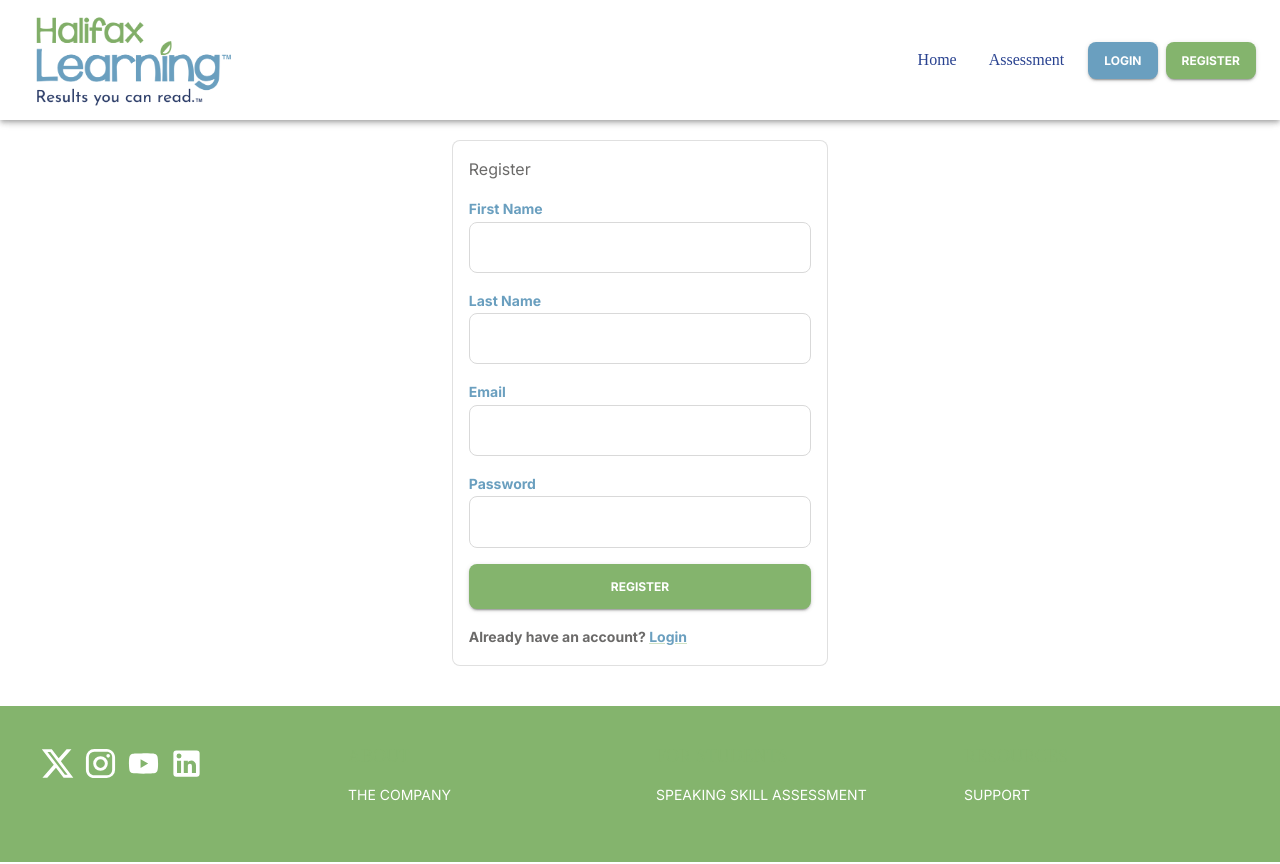
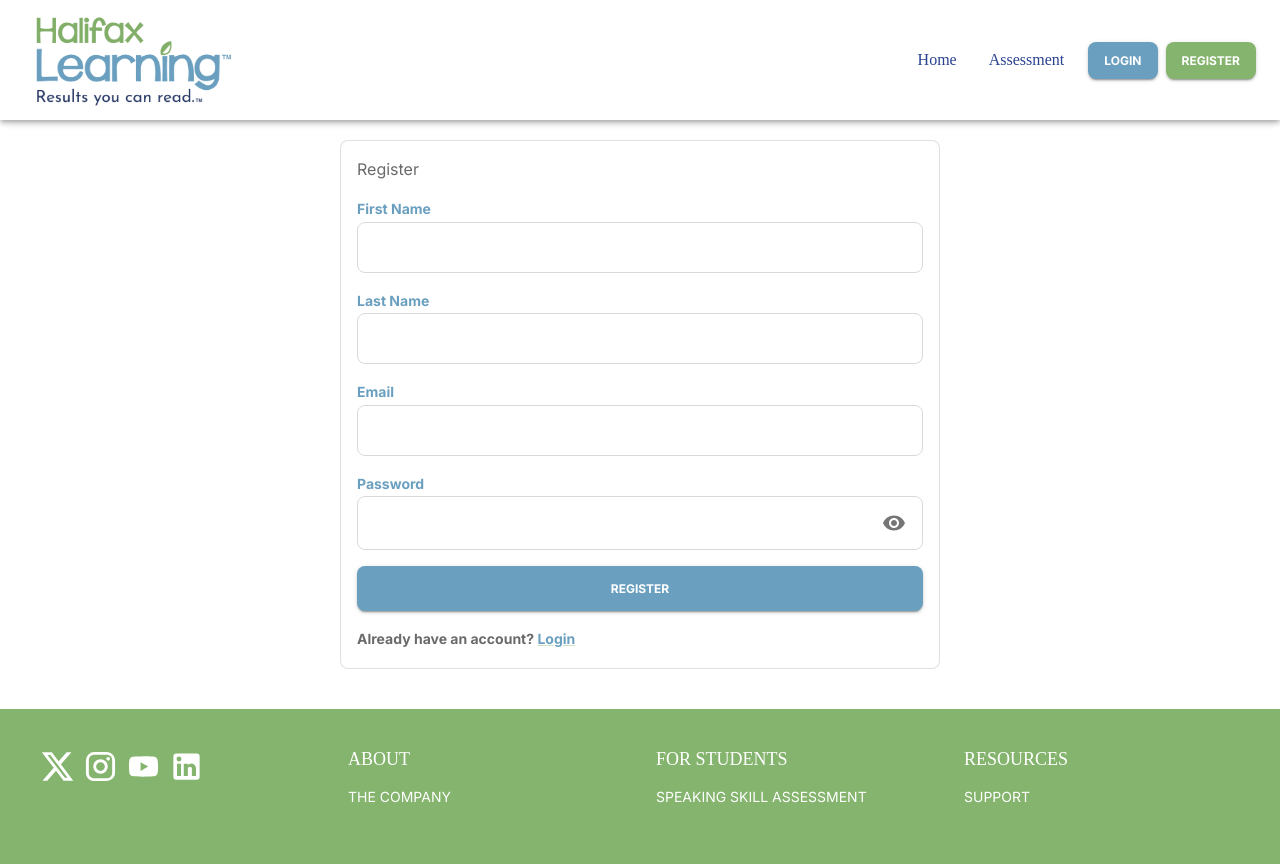
Before and after one commit to Halifax-Learning/phonetic-test-frontend, a React (Vite) app: page /register in a window 1280 px wide. Built offline with nearby package versions, Linux system fonts and the light colour scheme; a web font is replaced by a local one.

Commit message:
Enhance UX - Show confirmation when skipping questions without recording - Add note under "Record Again" button - Implement validation on registration page - Add password toggle visibility button on registration page

```diff
--- a/package.json
+++ b/package.json
@@ -13,6 +13,7 @@
     "dependencies": {
         "@emotion/react": "^11.13.3",
         "@emotion/styled": "^11.13.0",
+        "@hookform/resolvers": "^3.9.0",
         "@mui/icons-material": "^6.0.2",
         "@mui/material": "^6.1.0",
         "@mui/x-data-grid": "^7.17.0",
@@ -24,7 +25,8 @@
         "react-hook-form": "^7.53.0",
         "react-media-recorder": "^1.7.1",
         "react-redux": "^9.1.2",
-        "react-router-dom": "^6.26.2"
+        "react-router-dom": "^6.26.2",
+        "yup": "^1.4.0"
     },
     "devDependencies": {
         "@eslint/js": "^9.10.0",
--- a/src/components/Footer.tsx
+++ b/src/components/Footer.tsx
@@ -33,7 +33,7 @@ const Footer = () => {
                     </Box>
                 </Grid2>
                 <Grid2 size={{ xs: 12, sm: 4, md: 3 }}>
-                    <Typography variant="h2" sx={{ mb: 2 }}>
+                    <Typography variant="h2" color="inherit" sx={{ mb: 2 }}>
                         About
                     </Typography>
                     <Typography variant="subtitle2" sx={{ mb: 2 }}>
@@ -43,7 +43,7 @@ const Footer = () => {
                     </Typography>
                 </Grid2>
                 <Grid2 size={{ xs: 12, sm: 4, md: 3 }}>
-                    <Typography variant="h2" sx={{ mb: 2 }}>
+                    <Typography variant="h2" color="inherit" sx={{ mb: 2 }}>
                         For Students
                     </Typography>
                     <Typography variant="subtitle2" sx={{ mb: 2 }}>
@@ -53,7 +53,7 @@ const Footer = () => {
                     </Typography>
                 </Grid2>
                 <Grid2 size={{ xs: 12, sm: 4, md: 3 }}>
-                    <Typography variant="h2" sx={{ mb: 2 }}>
+                    <Typography variant="h2" color="inherit" sx={{ mb: 2 }}>
                         Resources
                     </Typography>
                     <Typography variant="subtitle2" sx={{ mb: 2 }}>
--- a/src/components/test/TestWelcome.tsx
+++ b/src/components/test/TestWelcome.tsx
@@ -97,6 +97,10 @@ const TestWelcome = () => {
                                                 'Analysis',
                                                 'Listening',
                                             ].includes(testTypeName ?? '')}
+                                            instructionAudioBlobUrl={
+                                                assessment?.tests[currentTestIndex!].testType
+                                                    .questionType.instructionAudioBlobUrl
+                                            }
                                             customPoint1Text={questionInstructionText}
                                         />
                                     </Box>
--- a/src/components/user/Login.tsx
+++ b/src/components/user/Login.tsx
@@ -12,6 +12,7 @@ const Login = () => {
     const navigate = useNavigate()
     const dispatch = useDispatch<any>()
     const { handleSubmit, control } = useForm()
+    const [showPassword, setShowPassword] = useState(false)
 
     const onSubmit = (data: any) => {
         dispatch(login(data.email, data.password))
@@ -21,15 +22,13 @@ const Login = () => {
         navigate('/register')
     }
 
-    const [showPassword, setShowPassword] = useState(false)
-
     const handleClickShowPassword = () => {
         setShowPassword(!showPassword)
     }
 
     return (
         <Box sx={{ display: 'flex', alignItems: 'center', justifyContent: 'center' }}>
-            <Card variant="outlined" sx={{ maxWidth: 700, padding: 2 }}>
+            <Card variant="outlined" sx={{ maxWidth: 600, padding: 2 }}>
                 <Box component="form" onSubmit={handleSubmit(onSubmit)} noValidate>
                     <Typography variant="body1">
                         To start the assessment, please log in to your account. <br />
@@ -71,12 +70,7 @@ const Login = () => {
                             </>
                         )}
                     />
-                    <Button
-                        type="submit"
-                        variant="contained"
-                        color="secondary"
-                        sx={{ width: '100%', mt: 2, padding: '12px 24px' }}
-                    >
+                    <Button type="submit" variant="contained" sx={{ width: '100%', mt: 2 }}>
                         Login
                     </Button>
                 </Box>
--- a/src/components/user/Register.tsx
+++ b/src/components/user/Register.tsx
@@ -1,15 +1,37 @@
-import { Box, Button, Card, Link, Typography } from '@mui/material'
+import { yupResolver } from '@hookform/resolvers/yup'
+import { Box, Button, Card, IconButton, InputAdornment, Link, Typography } from '@mui/material'
 import { Controller, useForm } from 'react-hook-form'
 import { useDispatch } from 'react-redux'
 import { useNavigate } from 'react-router-dom'
+import * as yup from 'yup'
 
+import { Visibility, VisibilityOff } from '@mui/icons-material'
+import { useState } from 'react'
 import { register } from '../../reducers/userReducer'
 import { FormInput, FormInputLabel, theme } from '../../theme/theme'
+
+const schema = yup.object().shape({
+    firstName: yup.string().required('First Name is required'),
+    lastName: yup.string().required('Last Name is required'),
+    email: yup.string().email('Invalid email format').required('Email is required'),
+    password: yup
+        .string()
+        .required('Password is required')
+        .min(8, 'Password must be at least 8 characters long'),
+})
 
 const Register = () => {
     const navigate = useNavigate()
     const dispatch = useDispatch<any>()
-    const { handleSubmit, control } = useForm()
+    const [showPassword, setShowPassword] = useState(false)
+
+    const {
+        handleSubmit,
+        control,
+        formState: { errors },
+    } = useForm({
+        resolver: yupResolver(schema),
+    })
 
     const onSubmit = (data: any) => {
         dispatch(register(data))
@@ -19,9 +41,13 @@ const Register = () => {
         navigate('/login')
     }
 
+    const handleClickShowPassword = () => {
+        setShowPassword(!showPassword)
+    }
+
     return (
         <Box sx={{ display: 'flex', alignItems: 'center', justifyContent: 'center' }}>
-            <Card variant="outlined" sx={{ maxWidth: 700, padding: 2 }}>
+            <Card variant="outlined" sx={{ width: 600, padding: 2 }}>
                 <Box component="form" onSubmit={handleSubmit(onSubmit)} noValidate>
                     <Typography variant="body1">Register</Typography>
 
@@ -33,6 +59,11 @@ const Register = () => {
                             <>
                                 <FormInputLabel htmlFor="firstName">First Name</FormInputLabel>
                                 <FormInput {...field} id="firstName" type="text" />
+                                {errors.firstName && (
+                                    <Typography color="error" variant="caption">
+                                        {errors.firstName.message}
+                                    </Typography>
+                                )}
                             </>
                         )}
                     />
@@ -45,6 +76,11 @@ const Register = () => {
                             <>
                                 <FormInputLabel htmlFor="lastName">Last Name</FormInputLabel>
                                 <FormInput {...field} id="lastName" type="text" />
+                                {errors.lastName && (
+                                    <Typography color="error" variant="caption">
+                                        {errors.lastName.message}
+                                    </Typography>
+                                )}
                             </>
                         )}
                     />
@@ -56,6 +92,11 @@ const Register = () => {
                             <>
                                 <FormInputLabel htmlFor="email">Email</FormInputLabel>
                                 <FormInput {...field} id="email" type="email" />
+                                {errors.email && (
+                                    <Typography color="error" variant="caption">
+                                        {errors.email.message}
+                                    </Typography>
+                                )}
                             </>
                         )}
                     />
@@ -66,7 +107,26 @@ const Register = () => {
                         render={({ field }) => (
                             <>
                                 <FormInputLabel htmlFor="email">Password</FormInputLabel>
-                                <FormInput {...field} type="password" />
+                                <FormInput
+                                    {...field}
+                                    type={showPassword ? 'text' : 'password'}
+                                    endAdornment={
+                                        <InputAdornment position="end">
+                                            <IconButton
+                                                aria-label="toggle password visibility"
+                                                onClick={handleClickShowPassword}
+                                                edge="end"
+                                            >
+                                                {showPassword ? <VisibilityOff /> : <Visibility />}
+                                            </IconButton>
+                                        </InputAdornment>
+                                    }
+                                />
+                                {errors.password && (
+                                    <Typography color="error" variant="caption">
+                                        {errors.password.message}
+                                    </Typography>
+                                )}
                             </>
                         )}
                     />
@@ -74,7 +134,8 @@ const Register = () => {
                     <Button
                         type="submit"
                         variant="contained"
-                        sx={{ width: '100%', mt: 2, padding: '12px 24px' }}
+                        color="secondary"
+                        sx={{ width: '100%', mt: 2 }}
                     >
                         Register
                     </Button>
--- a/src/theme/theme.tsx
+++ b/src/theme/theme.tsx
@@ -85,7 +85,7 @@ export const theme = createTheme({
         MuiButton: {
             styleOverrides: {
                 root: {
-                    padding: '8px 16px',
+                    padding: '12px',
                 },
             },
         },
```
Also changed, not shown: src/components/test/TestQuestion.tsx (+35 -12 lines), 1 other file (tests, documents, lock files or other folders).
